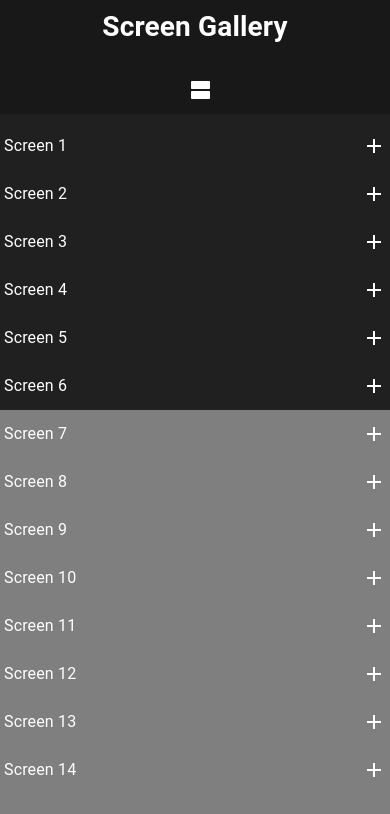
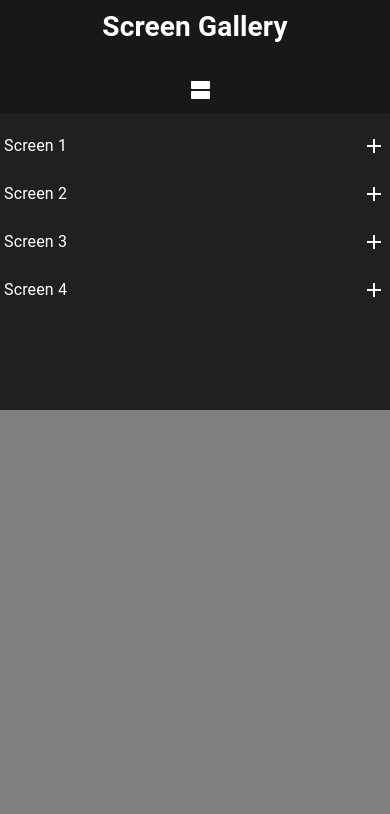
Before and after one commit to homr0/Resizable-Screens, a Next.js app: page / in a window 390 px wide. Shown: the top 814 px of the page. Built offline with nearby package versions, Linux system fonts and the light colour scheme; what reactablejs would draw is missing.

Commit message:
updated image gallery to have more images per row and to render properly on smaller screens

```diff
--- a/pages/index.js
+++ b/pages/index.js
@@ -132,7 +132,7 @@ const HomePage = () => {
           <Grid item className={classes.galleryList} id="gallery-images">
             {imageList
               // Loads images as an image list or as a text list.
-              ? <ImageList cols={1} variant="masonry" gap={8} >
+              ? <ImageList cols={2} variant="masonry" gap={8} >
                   {images.map((image, index) => <ImageListItem key={image.url}>
                     <Image src={image.url} width={image.w} height={image.h}
                       alt={`Image ${index}`} placeholder="blur"
--- a/styles/styles.css
+++ b/styles/styles.css
@@ -21,4 +21,8 @@ body {
   #gallery {
     height: 50vh;
   }
+
+  #gallery-images {
+    height: 25vh;
+  }
 }
```
